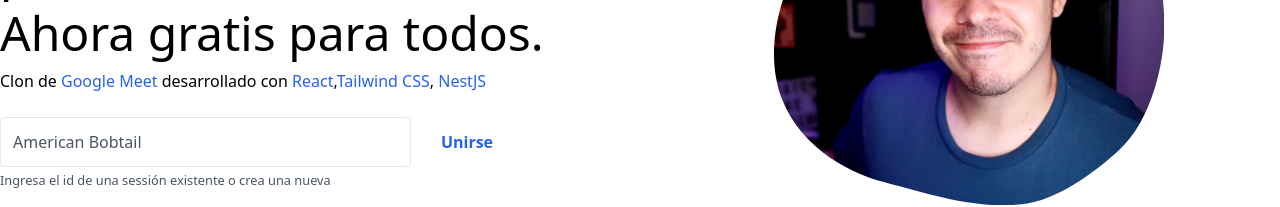
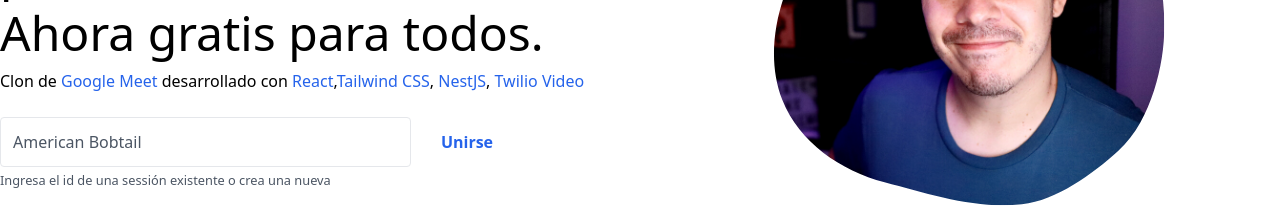
Before and after one commit to bymoxb/meet-clone, a React (Create React App) app in the folder front/: page / in a window 1280 px wide. Shown: the part 394-601 px from the top of the page. Built offline with nearby package versions, Linux system fonts and the light colour scheme.

Commit message:
feat(front): add twilio video link

```diff
--- a/front/src/components/Lobby.tsx
+++ b/front/src/components/Lobby.tsx
@@ -29,7 +29,11 @@ export const Lobby: React.FunctionComponent<LobbyProps> = ({
             Clon de <Link link="https://meet.google.com" text="Google Meet" />{" "}
             desarrollado con <Link link="https://reactjs.org" text="React" />,
             <Link link="https://tailwindcss.com" text="Tailwind CSS" />,{" "}
-            <Link link="https://nestjs.com" text="NestJS" />
+            <Link link="https://nestjs.com" text="NestJS" />,{" "}
+            <Link
+              link="https://www.twilio.com/docs/video"
+              text="Twilio Video"
+            />
           </p>
         </div>
         <div>
```
